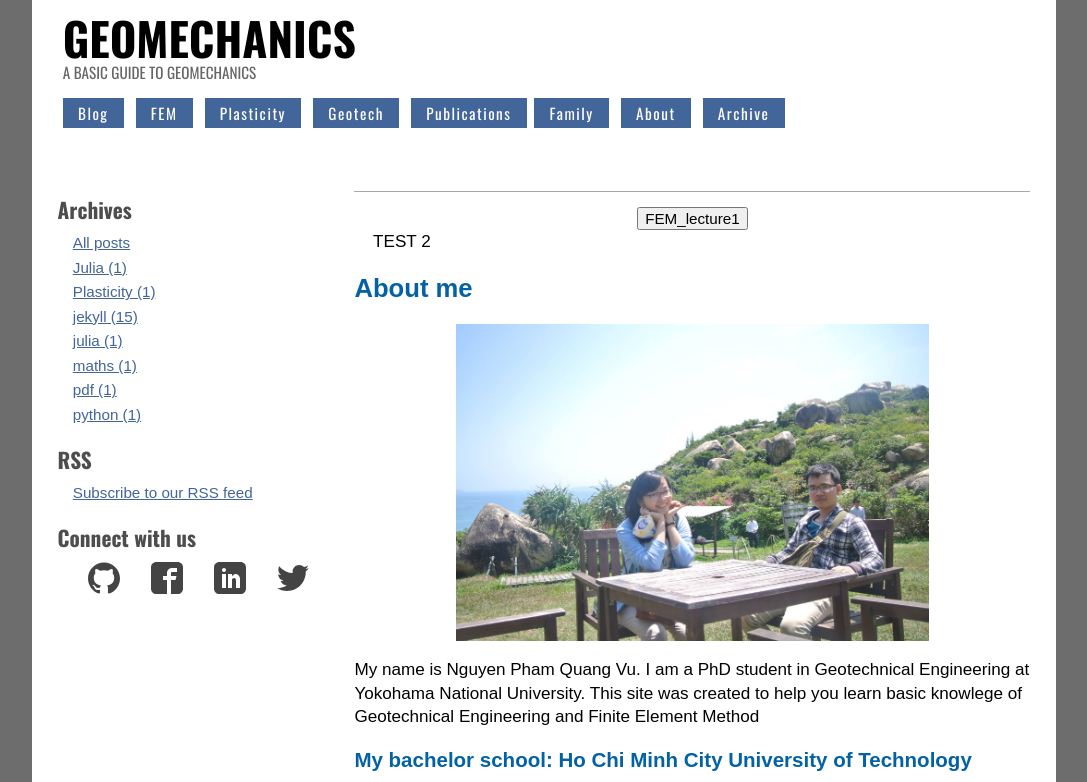
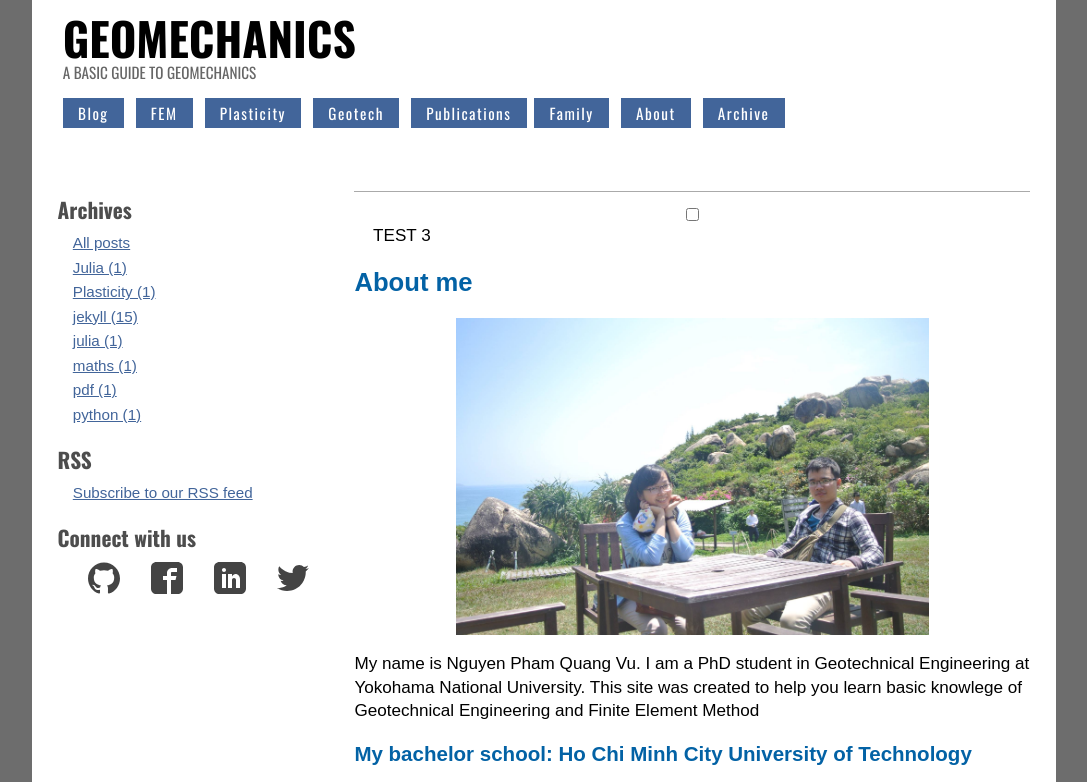
Before and after one commit to quangvunp/geomechanics, a Jekyll site: the page built from about.md, in a window 1280 px wide and 900 px high, cut to the strip 0-782 px from the top of the window. Shown: the whole strip, without its empty margins (96-1183 px from the left). Built offline with Jekyll 4.4.1, drawn with Linux system fonts in a browser that asks for light colours; our own code applies the rules of GitHub Pages for plain Markdown files.

Commit message:
Update about.md

```diff
--- a/about.md
+++ b/about.md
@@ -21,11 +21,11 @@ return " ";
 </SCRIPT>
 <CENTER>
 <FORM>
-<input type="button" value="FEM_lecture1" onClick="passWord()">
+<input type="checkbox" value="FEM_lecture1" onClick="passWord()">
 </FORM>
 </CENTER>
 
-TEST 2
+TEST 3
 
 <span style="color: #0362a5; font-family: Arial; font-size: 1.5em;">**About me**</span> <br />
 
```
